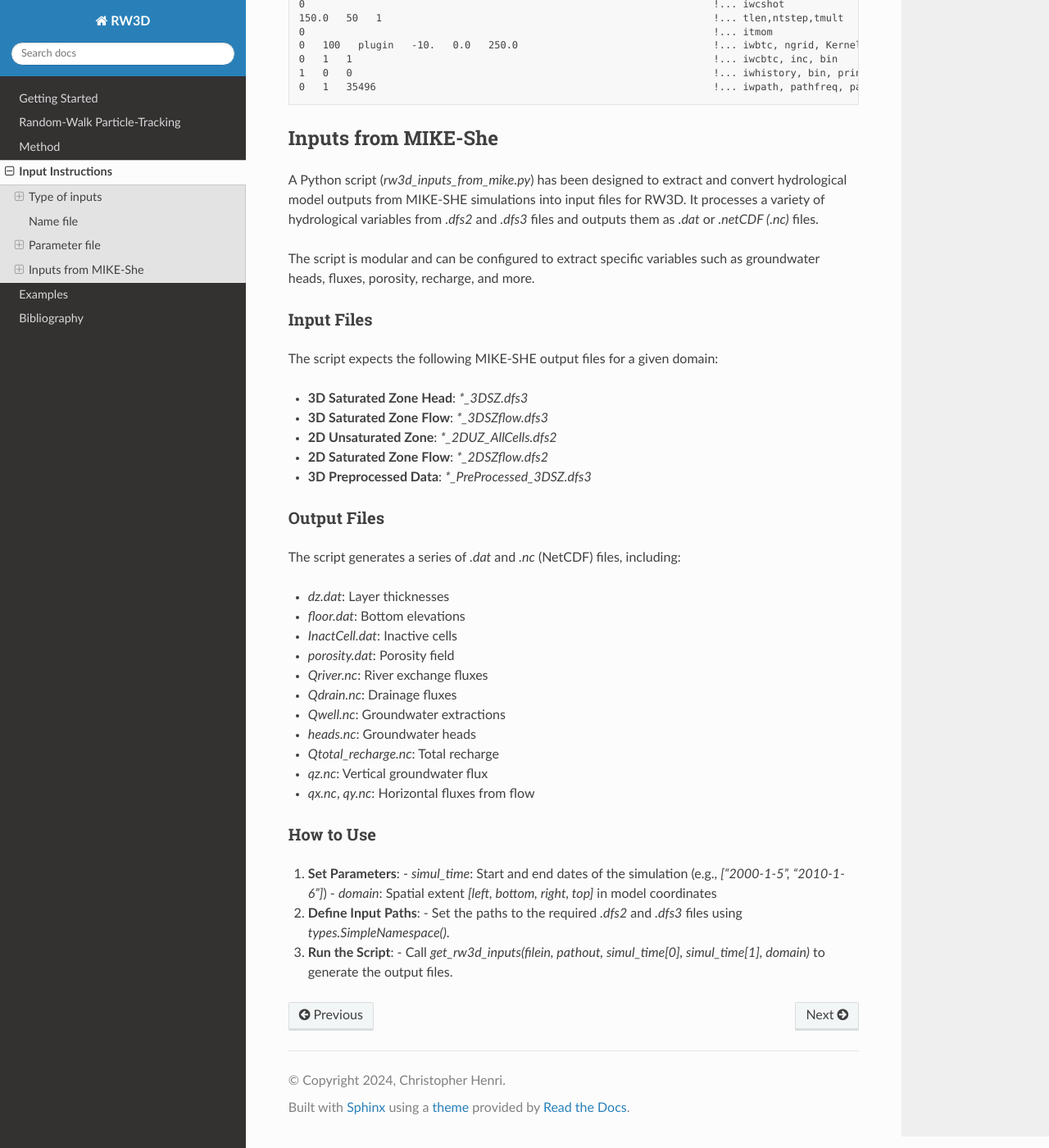
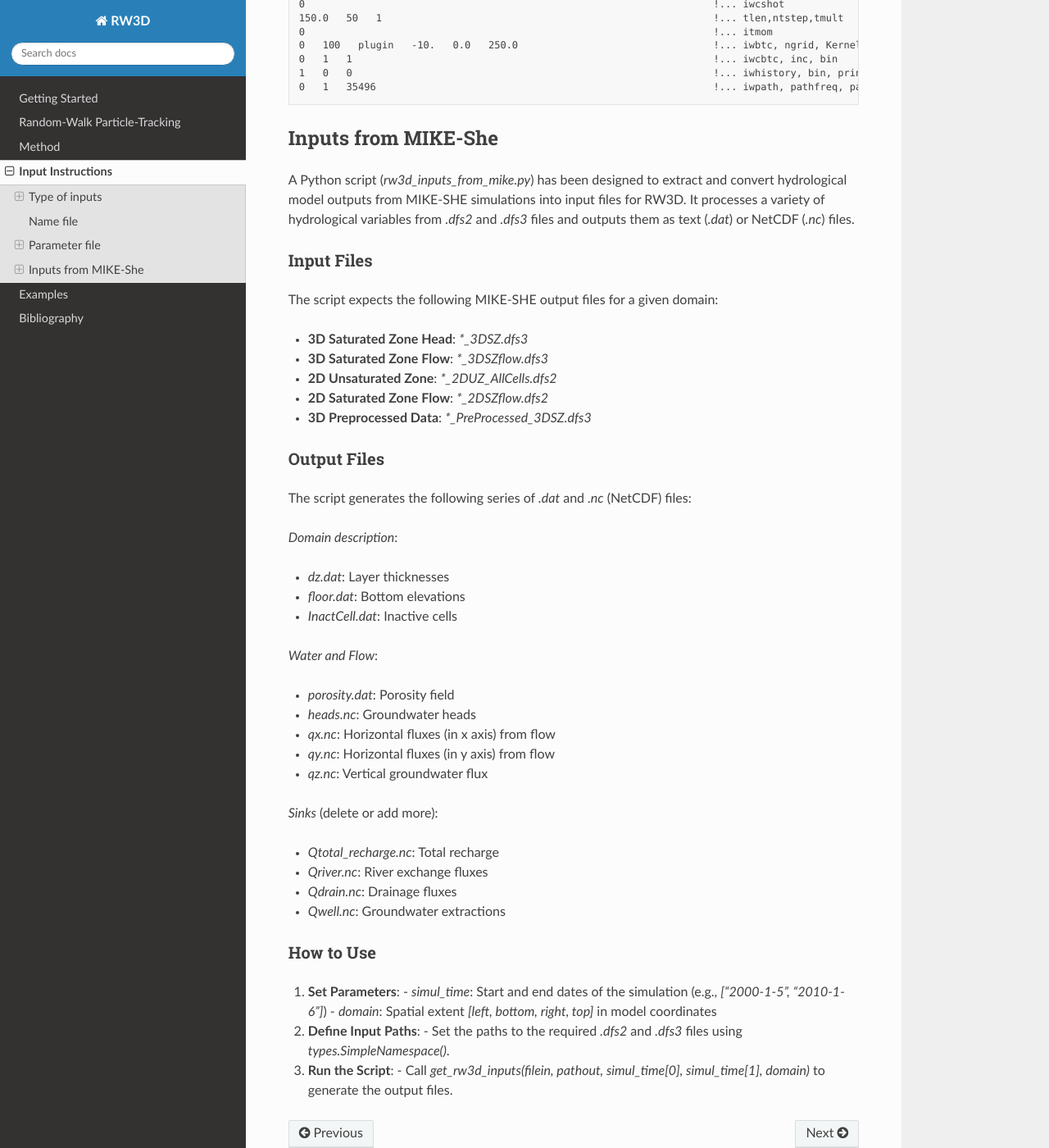
Before and after one commit to chrishenri/rw3d_manual, a Sphinx documentation site: the page built from docs/source/inputs.rst, in a window 1280 px wide and 1400 px high, scrolled down 21570 px. Shown: the whole window at 82% size. Built offline with Sphinx 7.4.7 and the Read the Docs theme 3.1.0, drawn with Linux system fonts in a browser that asks for light colours.

Commit message:
edit description of rw3d_inputs_from_mike

```diff
--- a/docs/source/inputs.rst
+++ b/docs/source/inputs.rst
@@ -1343,9 +1343,7 @@ Inputs from MIKE-She
 ------------
 
 A Python script (*rw3d_inputs_from_mike.py*) has been designed to extract and convert hydrological model outputs from MIKE-SHE simulations into input files for RW3D.
-It processes a variety of hydrological variables from `.dfs2` and `.dfs3` files and outputs them as `.dat` or `.netCDF (.nc)` files.
-
-The script is modular and can be configured to extract specific variables such as groundwater heads, fluxes, porosity, recharge, and more.
+It processes a variety of hydrological variables from `.dfs2` and `.dfs3` files and outputs them as text (`.dat`) or NetCDF (`.nc`) files.
 
 Input Files
 ~~~~~~~~~~
@@ -1361,19 +1359,29 @@ The script expects the following MIKE-SHE output files for a given domain:
 Output Files
 ~~~~~~~~~~
 
-The script generates a series of `.dat` and `.nc` (NetCDF) files, including:
+The script generates the following series of `.dat` and `.nc` (NetCDF) files:
+
+*Domain description*:
 
 - `dz.dat`: Layer thicknesses
 - `floor.dat`: Bottom elevations
 - `InactCell.dat`: Inactive cells
+
+*Water and Flow*:
+
 - `porosity.dat`: Porosity field
+- `heads.nc`: Groundwater heads
+- `qx.nc`: Horizontal fluxes (in x axis) from flow
+- `qy.nc`: Horizontal fluxes (in y axis) from flow
+- `qz.nc`: Vertical groundwater flux
+
+*Sinks* (delete or add more):
+
+- `Qtotal_recharge.nc`: Total recharge
 - `Qriver.nc`: River exchange fluxes
 - `Qdrain.nc`: Drainage fluxes
 - `Qwell.nc`: Groundwater extractions
-- `heads.nc`: Groundwater heads
-- `Qtotal_recharge.nc`: Total recharge
-- `qz.nc`: Vertical groundwater flux
-- `qx.nc`, `qy.nc`: Horizontal fluxes from flow
+
 
 How to Use
 ~~~~~~~~~~
```
